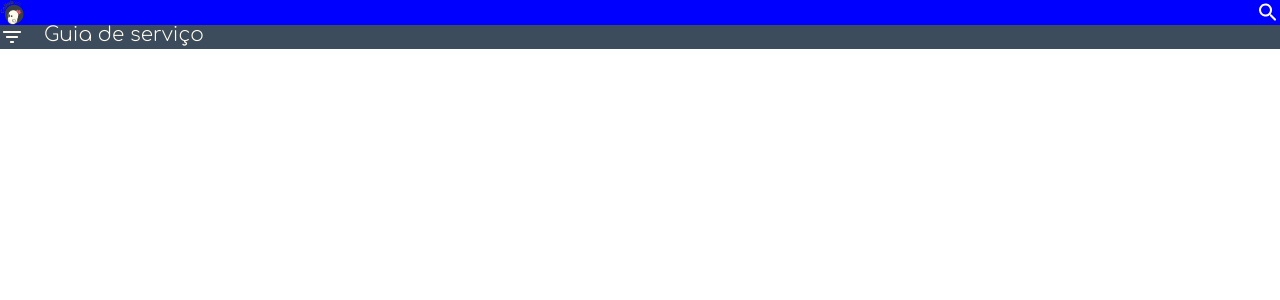
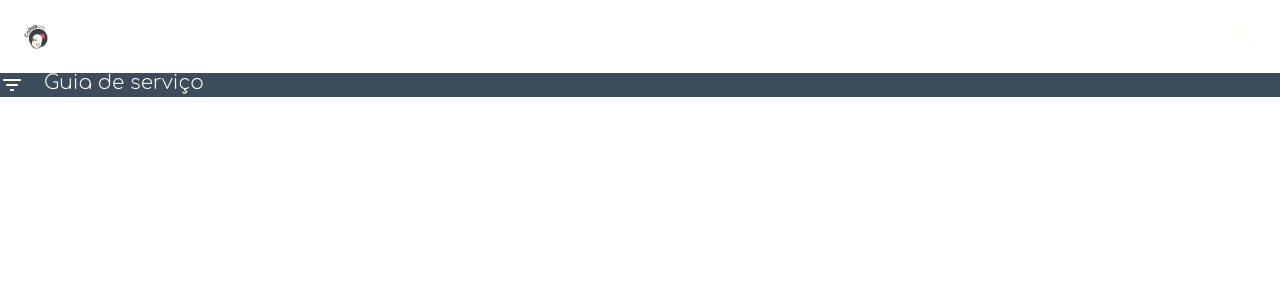
Before and after one commit to LorenaPassagem/busca-negocio, a React (Create React App) app: page / in a window 1280 px wide. Shown: the top 300 px of the page. Built offline with nearby package versions, Linux system fonts and the light colour scheme.

Commit message:
add margin in Header Main

```diff
--- a/src/components/HeaderMain/index.js
+++ b/src/components/HeaderMain/index.js
@@ -4,7 +4,7 @@ import LogoMain from '../LogoMain';
 const HeaderMain = styled.header`
     display:flex;
     justify-content: space-between;
-    background-color:blue;
+    margin: 24px;
 
     & > ${LogoMain}{
         width: 24px;
```
